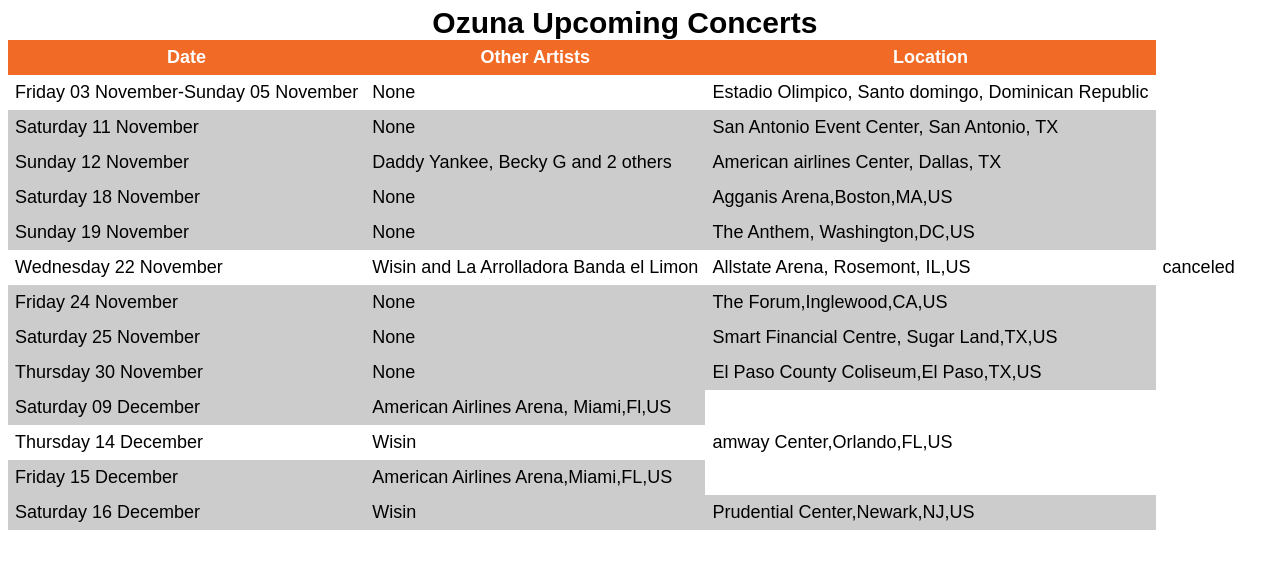
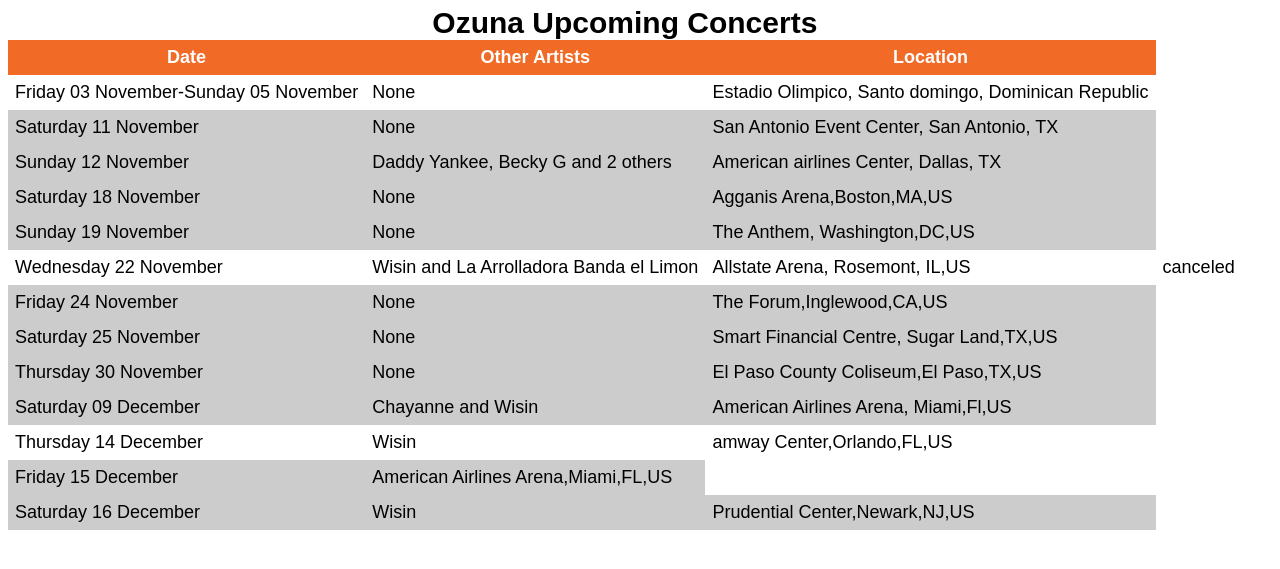
Before and after one commit to vzapat1528/html-tables, a plain HTML site: page index.html in a window 1280 px wide. Shown: the part 93-662 px from the top of the page. Drawn offline with Linux system fonts and the light colour scheme; a web font is replaced by a local one.

Commit message:
Update index.html

```diff
--- a/index.html
+++ b/index.html
@@ -72,7 +72,7 @@
     </tr>
     <tr class="home">
       <td aria-label="Date">Saturday 09 December</td>
-      <td aria-label="Other Artists>Chayanne and Wisin</td>
+      <td aria-label="Other Artists">Chayanne and Wisin</td>
       <td aria-label="Location">American Airlines Arena, Miami,Fl,US</td>
     </tr>
     <tr class="away">
```
